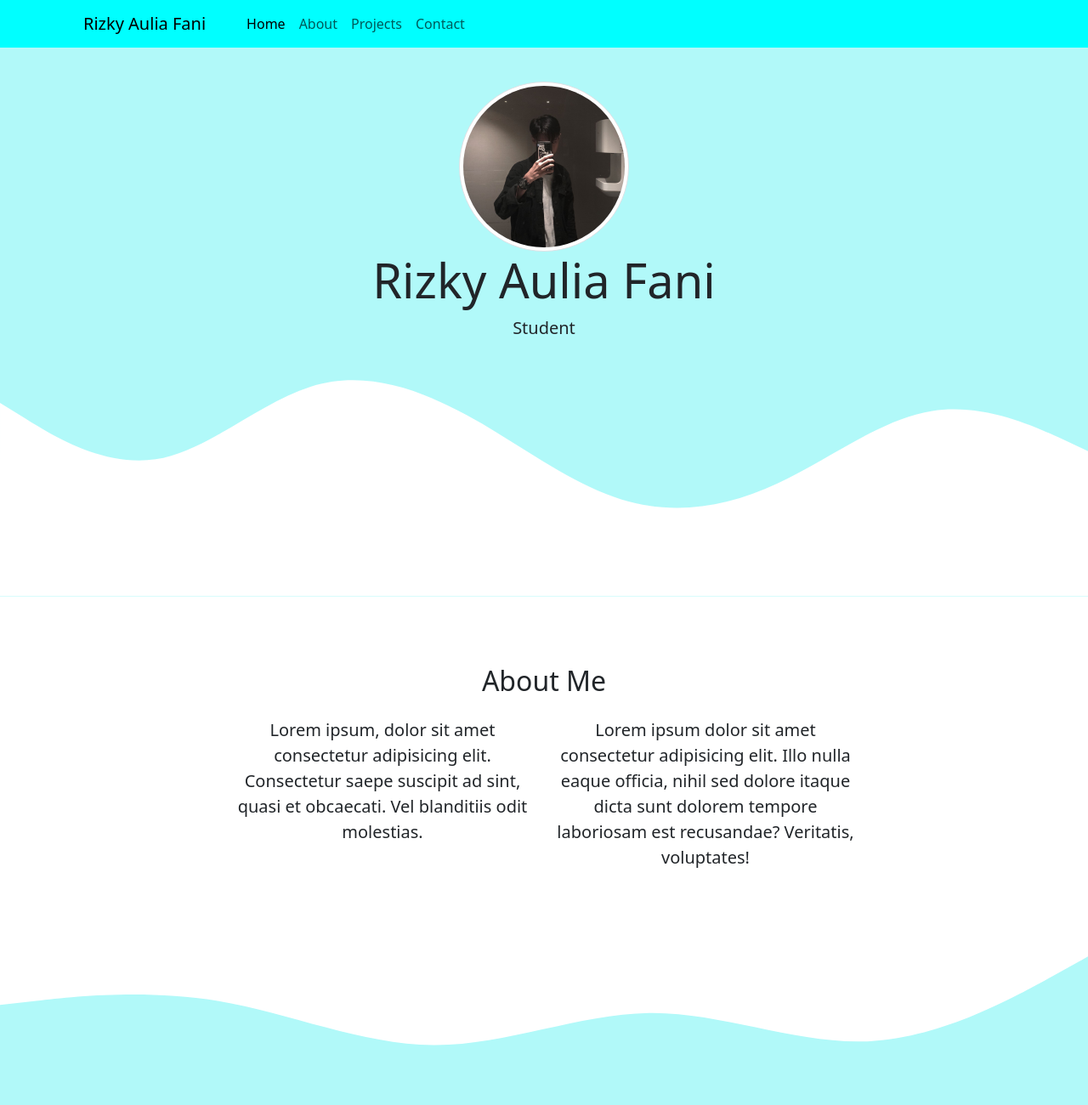
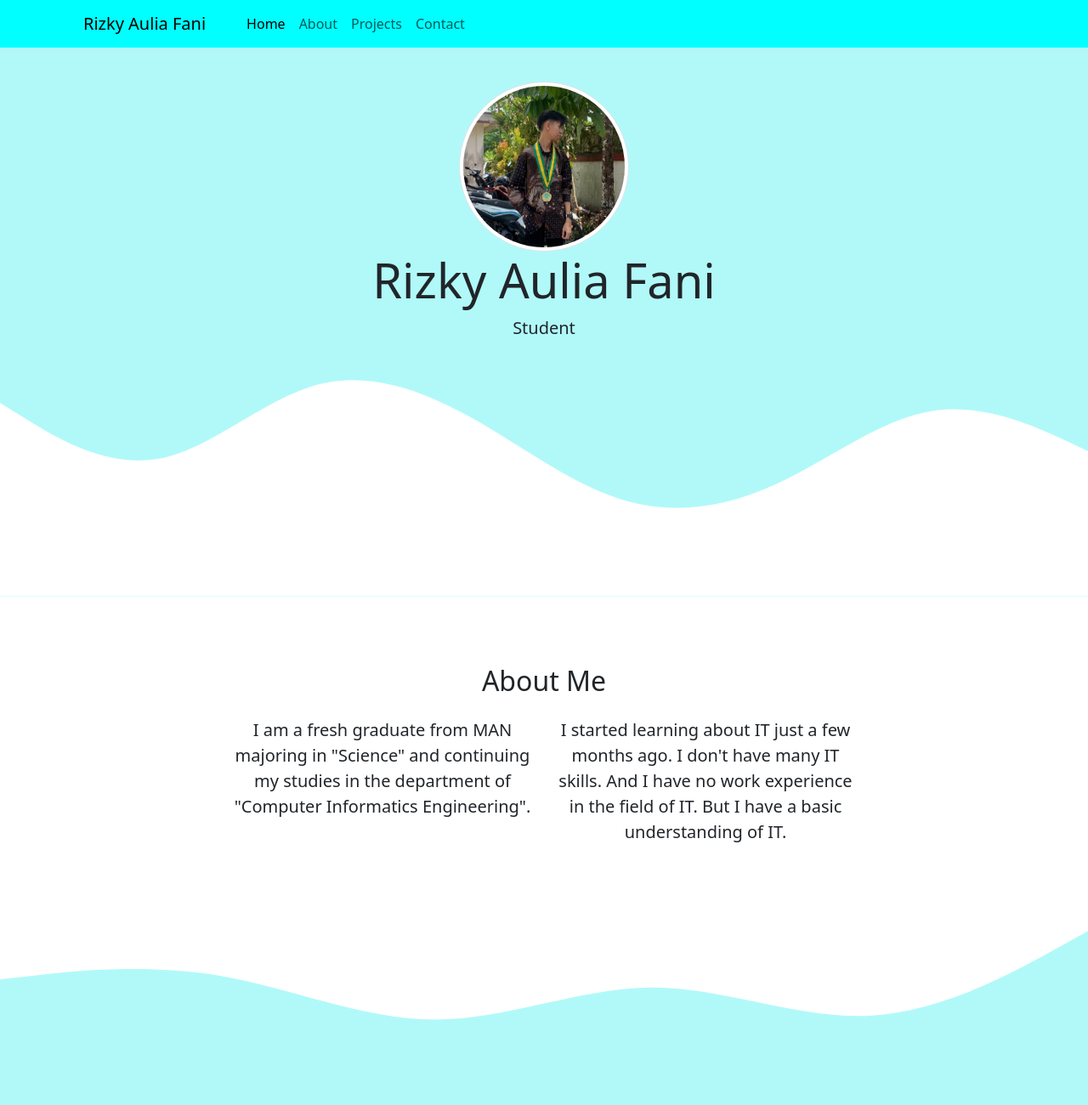
Before and after one commit to rzky-aff/rizkyauliafani, a plain HTML site: page index.html in a window 1280 px wide. Shown: the top 1300 px of the page at 85% size. Drawn offline with nearby package versions, Linux system fonts and the light colour scheme.

Commit message:
mengubah profil

```diff
--- a/index.html
+++ b/index.html
@@ -49,7 +49,7 @@
 
     <!-- Jumbotron -->
     <section class="jumbotron text-center">
-      <img src="img/rizky mirror.jpeg" alt="Rizky Aulia Fani" width="200" class="rounded-circle img-thumbnail" />
+      <img src="img/profil porto2.jpeg" alt="Rizky Aulia Fani" width="200" class="rounded-circle img-thumbnail" />
       <h1 class="display-4">Rizky Aulia Fani</h1>
       <p class="lead"></p>
       <svg xmlns="http://www.w3.org/2000/svg" viewBox="0 0 1440 320">
@@ -73,10 +73,10 @@
         </div>
         <div class="row justify-content-center fs-5 text-center">
           <div class="col-md-4" data-aos="fade-right" data-aos-duration="1000">
-            <p>Lorem ipsum, dolor sit amet consectetur adipisicing elit. Consectetur saepe suscipit ad sint, quasi et obcaecati. Vel blanditiis odit molestias.</p>
+            <p>I am a fresh graduate from MAN majoring in "Science" and continuing my studies in the department of "Computer Informatics Engineering".</p>
           </div>
           <div class="col-md-4" data-aos="fade-left" data-aos-duration="1000" data-aos-delay="200">
-            <p>Lorem ipsum dolor sit amet consectetur adipisicing elit. Illo nulla eaque officia, nihil sed dolore itaque dicta sunt dolorem tempore laboriosam est recusandae? Veritatis, voluptates!</p>
+            <p>I started learning about IT just a few months ago. I don't have many IT skills. And I have no work experience in the field of IT. But I have a basic understanding of IT.</p>
           </div>
         </div>
       </div>
```
Also changed, not shown: img/profil porto2.jpeg (added), img/rizky mirror.jpeg (deleted).
